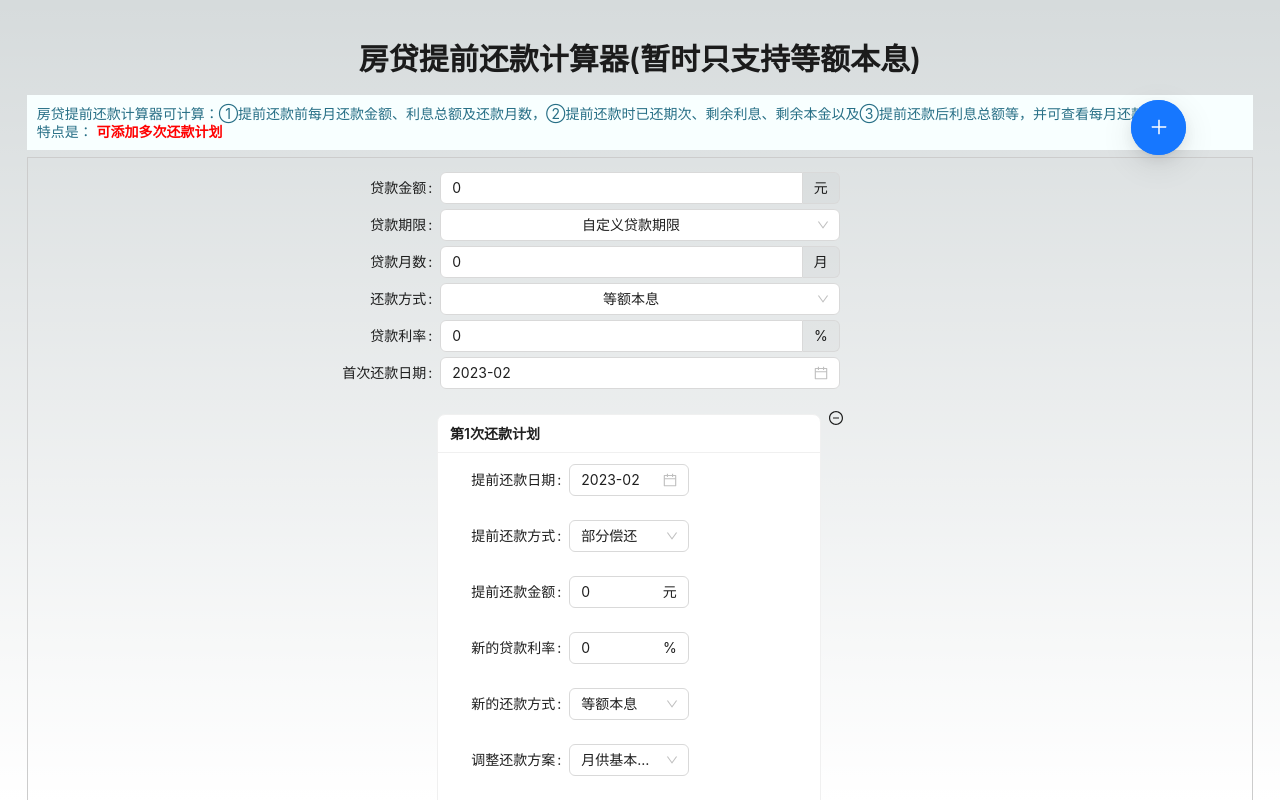
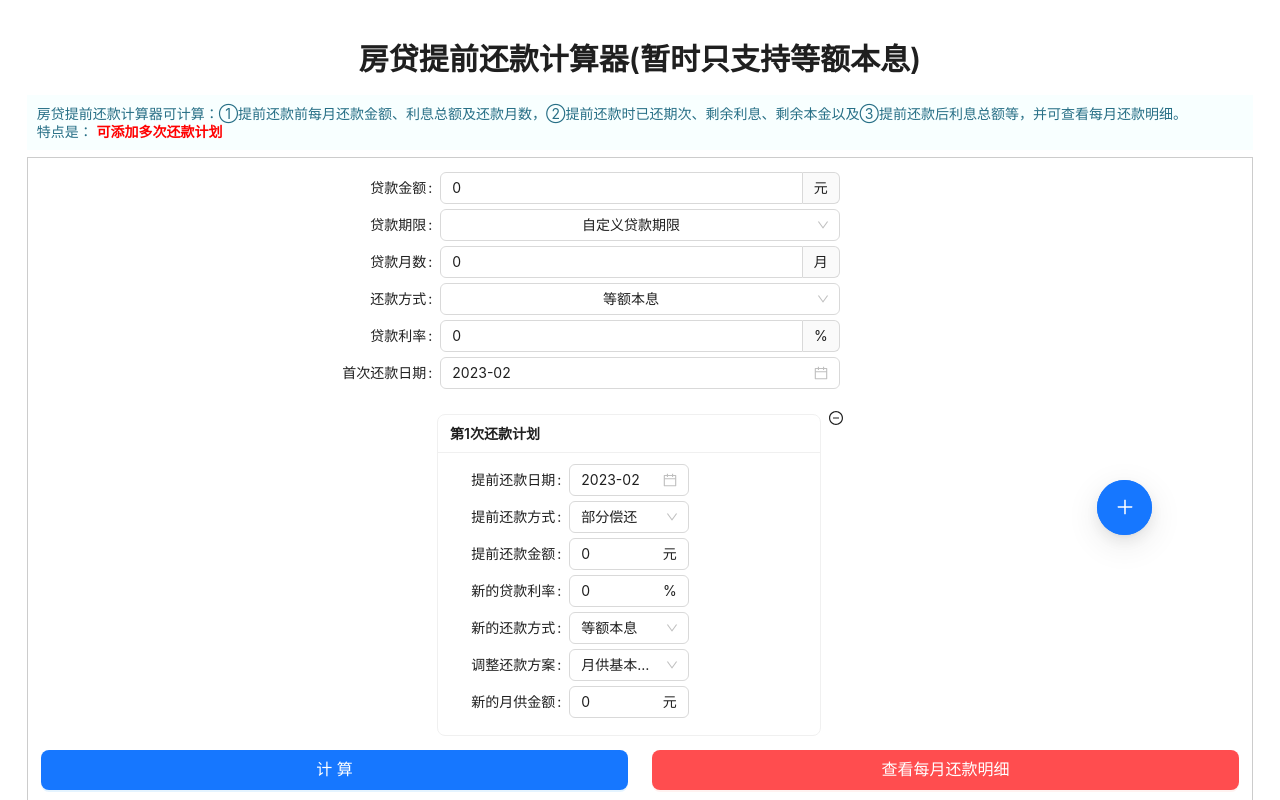
Before and after one commit to chxlvwh/lenders-toolbox, a Next.js app: page /pre-repay in a window 1280 px wide. Built offline with nearby package versions, Linux system fonts and the light colour scheme.

Commit message:
feed:调整添加按钮的位置 adjust adding button position

```diff
--- a/components/SearchForm/SearchForm.tsx
+++ b/components/SearchForm/SearchForm.tsx
@@ -120,25 +120,46 @@ const SearchForm: React.FC = () => {
                   style={{ textAlign: 'left' }}
                   className={styles['custom-space']}>
                   <Card title={`第${index + 1}次还款计划`} size="small">
-                    <Form.Item label="提前还款日期：" name={[field.name, 'prepayDate']}>
+                    <Form.Item
+                      className={styles['custom-form-item']}
+                      label="提前还款日期："
+                      name={[field.name, 'prepayDate']}>
                       <DatePicker picker="month" />
                     </Form.Item>
-                    <Form.Item label="提前还款方式：" name={[field.name, 'preRepayType']}>
+                    <Form.Item
+                      className={styles['custom-form-item']}
+                      label="提前还款方式："
+                      name={[field.name, 'preRepayType']}>
                       <Select options={preLoanTypes} />
                     </Form.Item>
-                    <Form.Item label="提前还款金额：" name={[field.name, 'prepayAmount']}>
+                    <Form.Item
+                      className={styles['custom-form-item']}
+                      label="提前还款金额："
+                      name={[field.name, 'prepayAmount']}>
                       <Input suffix="元" />
                     </Form.Item>
-                    <Form.Item label="新的贷款利率：" name={[field.name, 'newRates']}>
+                    <Form.Item
+                      className={styles['custom-form-item']}
+                      label="新的贷款利率："
+                      name={[field.name, 'newRates']}>
                       <Input suffix="%" />
                     </Form.Item>
-                    <Form.Item label="新的还款方式：" name={[field.name, 'newRepayType']}>
+                    <Form.Item
+                      className={styles['custom-form-item']}
+                      label="新的还款方式："
+                      name={[field.name, 'newRepayType']}>
                       <Select options={loanTypes} />
                     </Form.Item>
-                    <Form.Item label="调整还款方案：" name={[field.name, 'repayPlan']}>
+                    <Form.Item
+                      className={styles['custom-form-item']}
+                      label="调整还款方案："
+                      name={[field.name, 'repayPlan']}>
                       <Select options={repayPlans} />
                     </Form.Item>
-                    <Form.Item label="新的月供金额：" name={[field.name, 'newMonthlyAmount']}>
+                    <Form.Item
+                      className={styles['custom-form-item']}
+                      label="新的月供金额："
+                      name={[field.name, 'newMonthlyAmount']}>
                       <Input suffix="元" />
                     </Form.Item>
                   </Card>
@@ -175,7 +196,6 @@ const SearchForm: React.FC = () => {
                   type="primary"
                   className={styles['float-btn-circle']}
                   onClick={() => add(form.getFieldValue('preRepayList')[0])}
-                  style={{ top: 100, right: 94 }}
                   icon={<PlusOutlined />}
                 />
               </Tooltip>
--- a/components/SearchForm/_style.module.sass
+++ b/components/SearchForm/_style.module.sass
@@ -17,3 +17,5 @@
 .float-btn-circle
     width: 55px
     height: 55px
+    top: 60%
+    right: 10%
--- a/contants/index.tsx
+++ b/contants/index.tsx
@@ -332,8 +332,7 @@ export const getPreRepayTableData = (formValue: IFormProps, index: number): Loan
     {
       key: '2',
       name: '已还利息',
-      value: `上次提前还款之后：${currency(loan.repaidInterestList[index])} 元，
-				总计已还：${currency(loan.getTotalRepaidInterest(index))} 元`
+      value: `${currency(loan.repaidInterestList[index])}/${currency(loan.getTotalRepaidInterest(index))} 元`
     },
     {
       key: '3',
@@ -343,8 +342,7 @@ export const getPreRepayTableData = (formValue: IFormProps, index: number): Loan
     {
       key: '4',
       name: '已还本金',
-      value: `上次提前还款之后：${currency(loan.repaidSeedList[index])} 元，
-				总计已还：${currency(loan.getTotalRepaidSeed(index))} 元`
+      value: `${currency(loan.repaidSeedList[index])} 元/${currency(loan.getTotalRepaidSeed(index))} 元`
     },
     {
       key: '5',
@@ -387,9 +385,9 @@ export const getAfterPreRepayTableData = (formValue: IFormProps, index: number):
     {
       key: '2',
       name: '贷款期限',
-      value: `${loan.termList[index].after} 月，最后还款日：${dayjs(formValue.preRepayList[index].prepayDate)
+      value: `${loan.termList[index].after} 月，${dayjs(formValue.preRepayList[index].prepayDate)
         .add(loan.termList[index].after, 'month')
-        .format(DateFormat.YM)}`
+        .format(DateFormat.YM)} 到期`
     },
     {
       key: '3',
--- a/styles/globals.css
+++ b/styles/globals.css
@@ -87,12 +87,13 @@ body {
 
 body {
   color: rgb(var(--foreground-rgb));
-  background: linear-gradient(
-      to bottom,
-      transparent,
-      rgb(var(--background-end-rgb))
-    )
-    rgb(var(--background-start-rgb));
+  /*background: linear-gradient(*/
+  /*    to bottom,*/
+  /*    transparent,*/
+  /*    rgb(var(--background-end-rgb))*/
+  /*  )*/
+  /*  rgb(var(--background-start-rgb));*/
+  background: white;
 }
 
 a {
```
